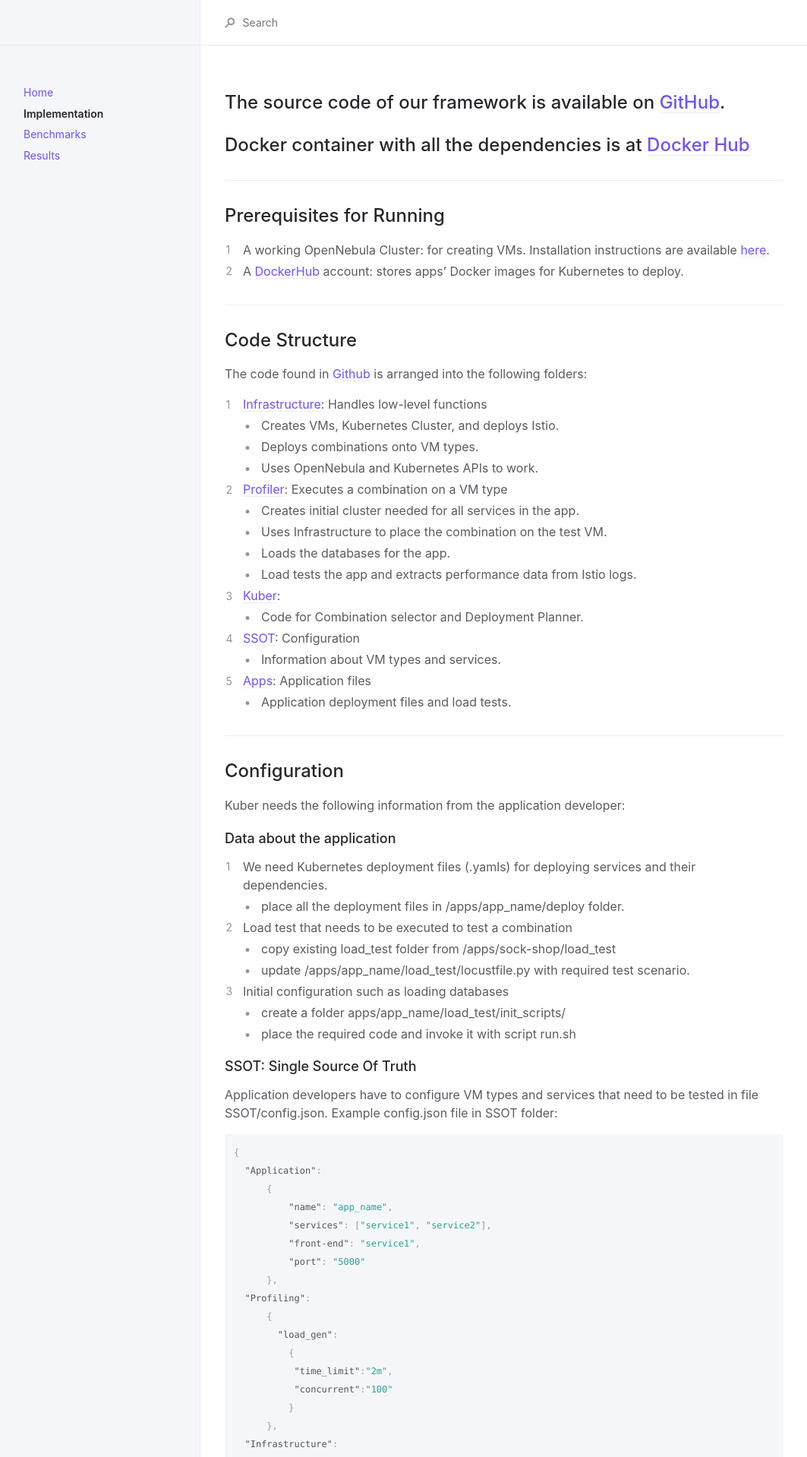
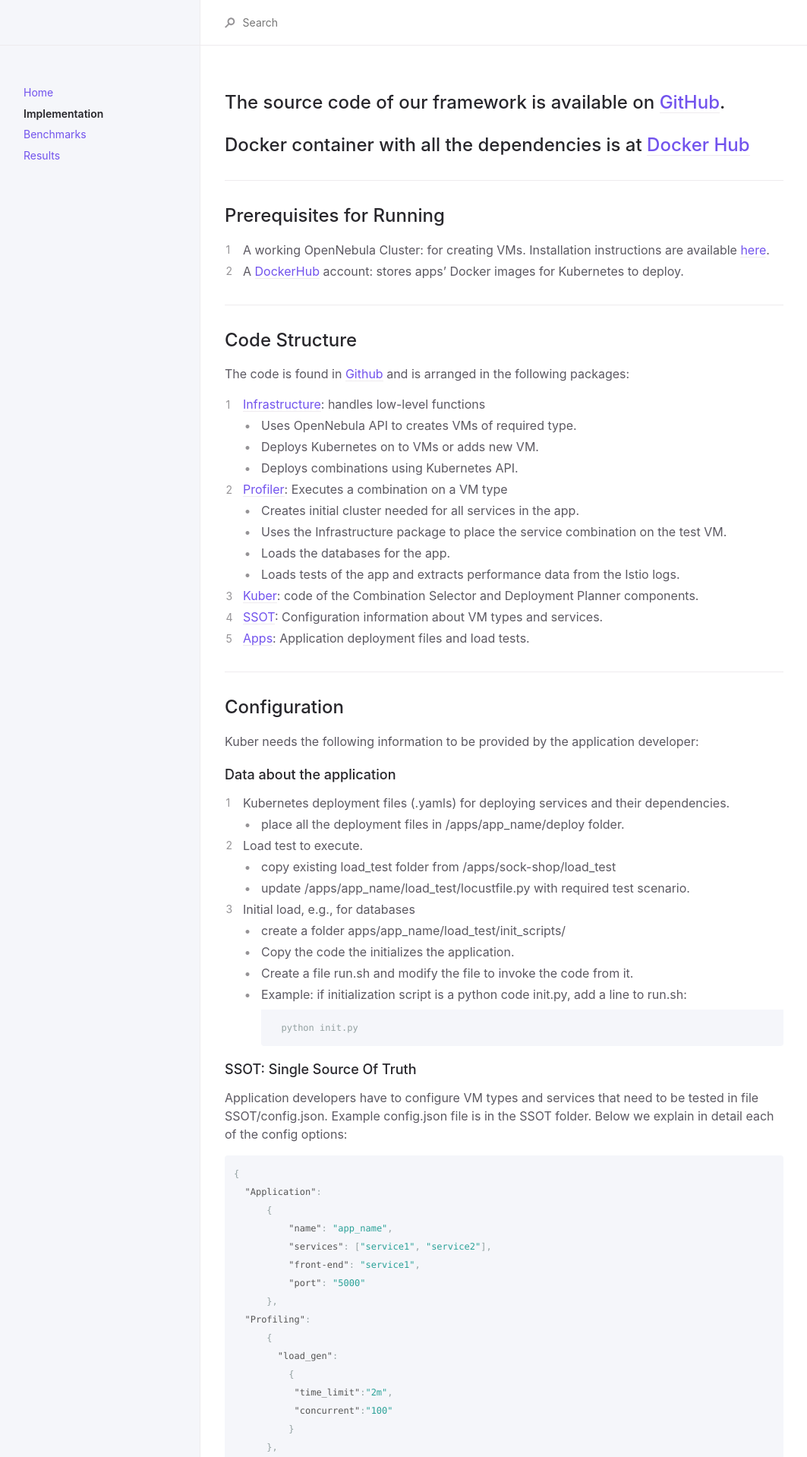
Before and after one commit to kubercostoptimizer/kubercostoptimizer.github.io, a Jekyll site: the page built from docs/implementation.md, in a window 1280 px wide. Shown: the top 1918 px of the page at 76% size, without its empty margins (108-1171 px from the left). Built offline with Jekyll 4.4.1, drawn with Linux system fonts in a browser that asks for light colours; some of the changed text lies outside the part shown.

Commit message:
Update implementation.md

````diff
--- a/docs/implementation.md
+++ b/docs/implementation.md
@@ -16,43 +16,45 @@ permalink: /docs/Implementation
 
 ---
 ## Code Structure
-The code found in [Github](https://github.com/kubercostoptimizer/Kuber/tree/master/code) is arranged into the following folders:
-1. [Infrastructure](https://github.com/kubercostoptimizer/Kuber/tree/master/code/Infrastructure): Handles low-level functions
-    - Creates VMs, Kubernetes Cluster, and deploys Istio.
-    - Deploys combinations onto VM types.
-    - Uses OpenNebula and Kubernetes APIs to work.
+The code is found in [Github](https://github.com/kubercostoptimizer/Kuber/tree/master/code) and is arranged in the following packages:
+1. [Infrastructure](https://github.com/kubercostoptimizer/Kuber/tree/master/code/Infrastructure): handles low-level functions
+    - Uses OpenNebula API to creates VMs of required type.
+    - Deploys Kubernetes on to VMs or adds new VM.
+    - Deploys combinations using Kubernetes API.
 2. [Profiler](https://github.com/kubercostoptimizer/Kuber/tree/master/code/Profiler): Executes a combination on a VM type
     - Creates initial cluster needed for all services in the app.
-    - Uses Infrastructure to place the combination on the test VM.
+    - Uses the Infrastructure package to place the service combination on the test VM.
     - Loads the databases for the app.
-    - Load tests the app and extracts performance data from Istio logs.
-3. [Kuber](https://github.com/kubercostoptimizer/Kuber/tree/master/code/kuber):
-    - Code for Combination selector and Deployment Planner.
-4. [SSOT](https://github.com/kubercostoptimizer/Kuber/tree/master/code/SSOT): Configuration
-    - Information about VM types and services.
-5. [Apps](https://github.com/kubercostoptimizer/Kuber/tree/master/code/apps): Application files
-    - Application deployment files and load tests.
+    - Loads tests of the app and extracts performance data from the Istio logs.
+3. [Kuber](https://github.com/kubercostoptimizer/Kuber/tree/master/code/kuber): code of the Combination Selector and Deployment Planner components.
+4. [SSOT](https://github.com/kubercostoptimizer/Kuber/tree/master/code/SSOT): Configuration information about VM types and services.
+5. [Apps](https://github.com/kubercostoptimizer/Kuber/tree/master/code/apps): Application deployment files and load tests.
 
 ---
 ## Configuration
 
-Kuber needs the following information from the application developer:
+Kuber needs the following information to be provided by the application developer:
 
 ### Data about the application
 
-1. We need Kubernetes deployment files (.yamls) for deploying services and their dependencies.
+1. Kubernetes deployment files (.yamls) for deploying services and their dependencies.
    - place all the deployment files in /apps/app_name/deploy folder.
-2. Load test that needs to be executed to test a combination
+2. Load test to execute.
    - copy existing load_test folder from /apps/sock-shop/load_test
    - update /apps/app_name/load_test/locustfile.py with required test scenario.
-3. Initial configuration such as loading databases
+3. Initial load, e.g., for databases
    - create a folder apps/app_name/load_test/init_scripts/
-   - place the required code and invoke it with script run.sh
+   - Copy the code the initializes the application.
+   - Create a file run.sh and modify the file to invoke the code from it.
+   - Example: if initialization script is a python code init.py, add a line to run.sh:
+   ```python
+       python init.py
+   ```
 
 ### SSOT: Single Source Of Truth
 
 Application developers have to configure VM types and services that need to be tested in file SSOT/config.json.
-Example config.json file in SSOT folder:
+Example config.json file is in the SSOT folder. Below we explain in detail each of the config options:
 
 ``` json
 {
@@ -93,22 +95,21 @@ Example config.json file in SSOT folder:
       }
 }
 ```
-Below we explain in detail each of the config options:
-1. Application
-   - name: Name of the application, should be same as the namespace given in Kubernetes deployment files, and folder name in /apps.
-   - services: names of each microservice, should be the same as Kubernetes services in /apps/app_name/deploy.
-   - front-end: service that receives external traffic into the application.
-   - port: port exposed by front-end.
-2. Profiling
-   - time_limit: the amount of time to run a load test.
-   - concurrent: number of concurrent users that run the test.
-3. VM types
-   - Each entry in this list corresponds to a VM type
-   - name: user-given name for the VM type
-   - cpu_count: number of CPU cores
-   - ram: RAM size in GB
-   - computer: physical machine to place the VM type in. Hostname in OpenNebula cluster.
-   - price: cost per hour in $.
+1.	Application
+    - name: the name of the application (should be same as the namespace given in Kubernetes deployment files and the folder name in /apps).
+    - services: names of each microservice, should be the same as in the Kubernetes services in /apps/app_name/deploy.
+    - front-end: service that receives external traffic for the application.
+    - port: port exposed by front-end.
+2.	Profiling
+    - time_limit: the amount of time to run each load test.
+    - concurrent: number of concurrent users for the test.
+3.	VM types: a list where each entry corresponds to a VM type and contains
+    - name: user-given name for the VM type
+    - cpu_count: number of CPU cores
+    - ram: RAM size in GB
+    - price: cost per hour in $
+    - computer: a physical machine to place the VM on, i.e., a hostname in OpenNebula cluster.
+
 
 ---
 ## Running the Kuber with Docker container
````
Also changed, not shown: other parts of docs/implementation.md (+1 -1 lines).
